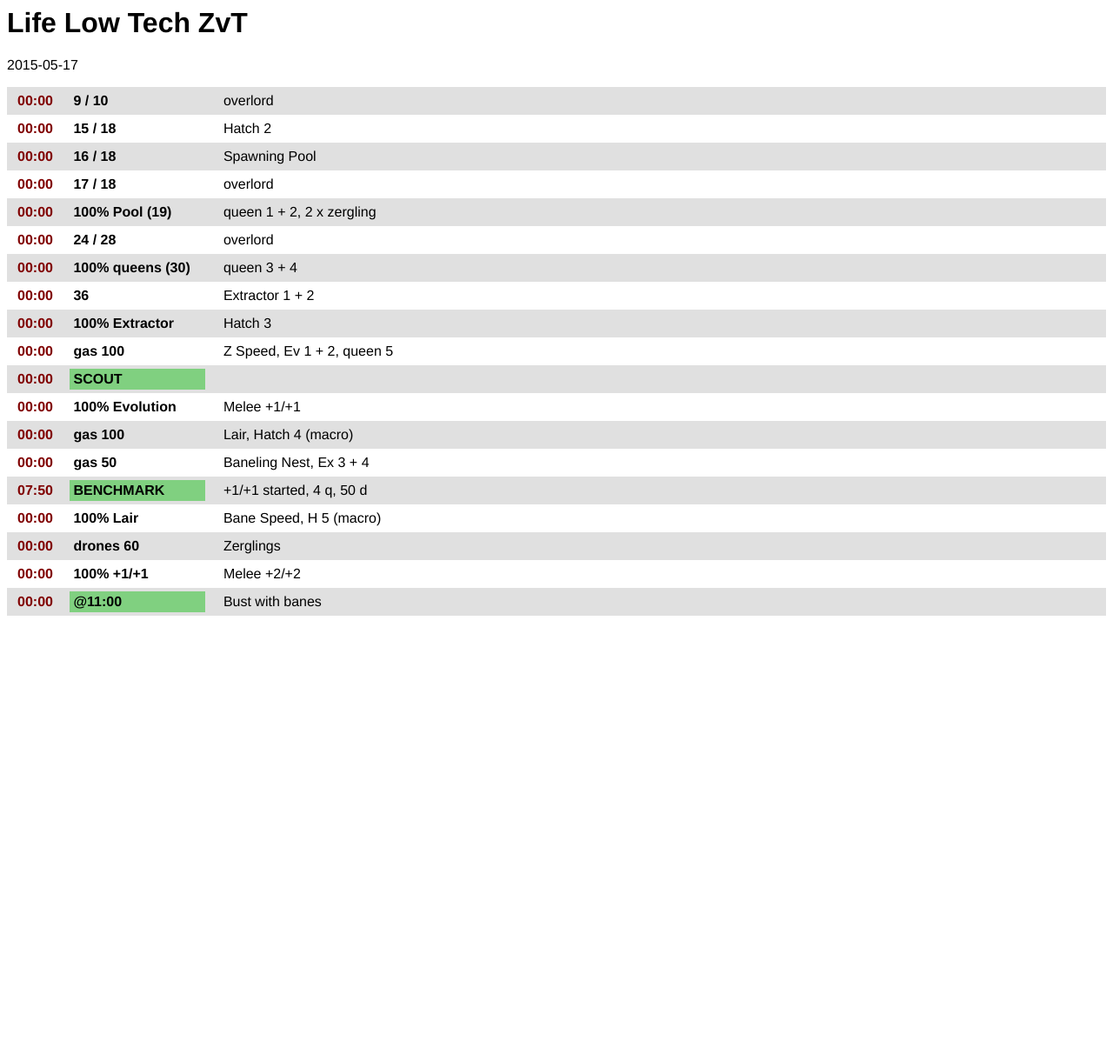
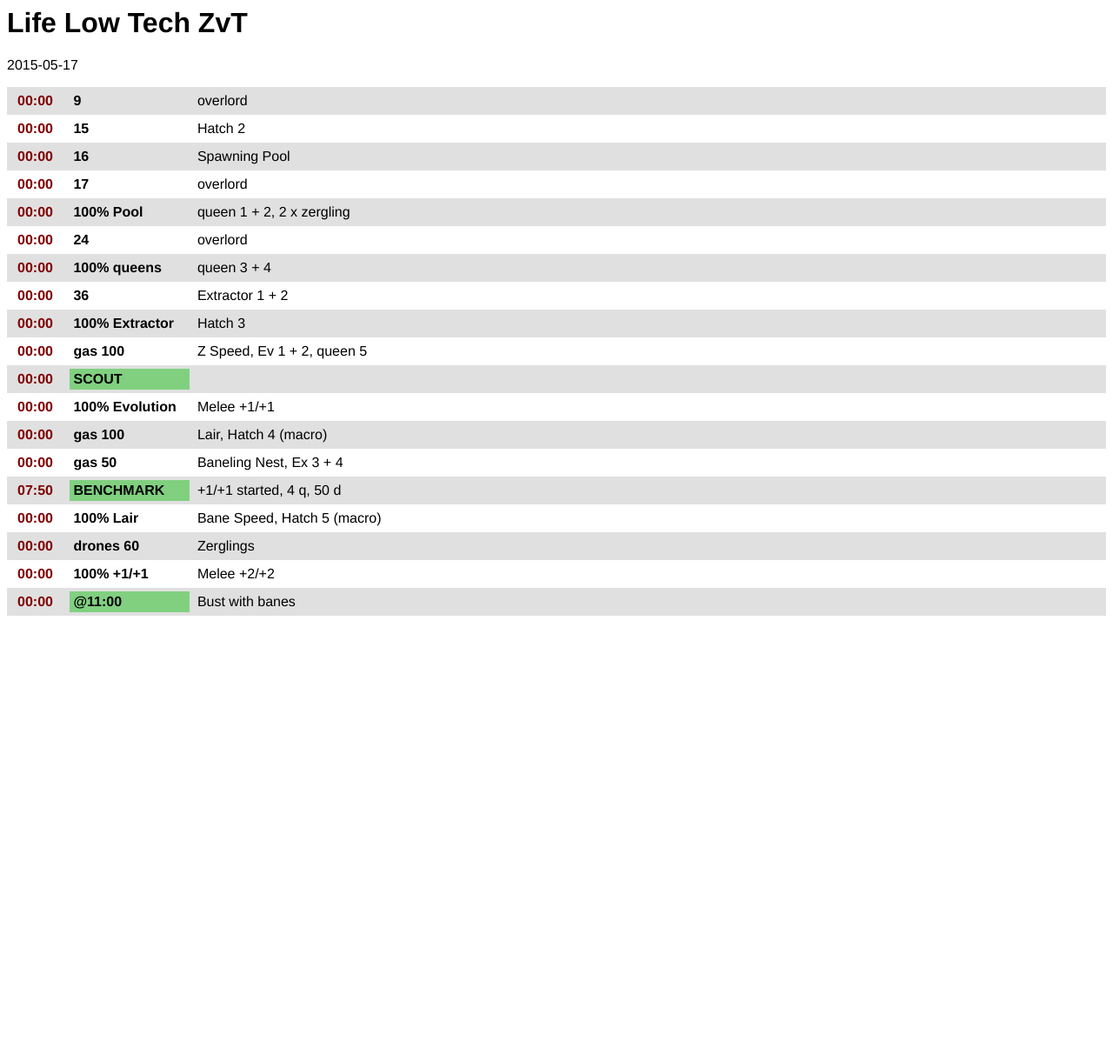
Before and after one commit to andersroos/andersroos.github.io, a Jekyll site: the page built from sc2/life-low-tech-zvt.md, in a window 1280 px wide. Shown: the whole page at 87% size. Built offline with Jekyll 4.4.1, drawn with Linux system fonts in a browser that asks for light colours.

Commit message:
More tweaking.

```diff
--- a/css/core.scss
+++ b/css/core.scss
@@ -73,9 +73,9 @@ body.sc2-bo {
         line-height: 1.5em;
         em, strong {
             display: inline-block;
-            width: 140px;
-            padding: 0 12 0 4;
-            margin: 4 16 4 4;
+            width: 130px;
+            padding: 0 4 0 4;
+            margin: 4 4 4 4;
             font-weight: 900;
         }
         strong {
--- a/sc2/life-low-tech-zvt.md
+++ b/sc2/life-low-tech-zvt.md
@@ -5,13 +5,13 @@ body_class: sc2-bo
 
 2015-05-17
 
-- `00:00`  _9 / 10_            overlord
-- `00:00` _15 / 18_            Hatch 2
-- `00:00` _16 / 18_            Spawning Pool
-- `00:00` _17 / 18_            overlord
-- `00:00` _100% Pool (19)_     queen 1 + 2, 2 x zergling
-- `00:00` _24 / 28_            overlord
-- `00:00` _100% queens (30)_   queen 3 + 4
+- `00:00`  _9_                 overlord
+- `00:00` _15_                 Hatch 2
+- `00:00` _16_                 Spawning Pool
+- `00:00` _17_                 overlord
+- `00:00` _100% Pool_          queen 1 + 2, 2 x zergling
+- `00:00` _24_                 overlord
+- `00:00` _100% queens_        queen 3 + 4
 - `00:00` _36_                 Extractor 1 + 2
 - `00:00` _100% Extractor_     Hatch 3
 - `00:00` _gas 100_            Z Speed, Ev 1 + 2, queen 5
@@ -20,7 +20,7 @@ body_class: sc2-bo
 - `00:00` _gas 100_            Lair, Hatch 4 (macro)
 - `00:00` _gas 50_             Baneling Nest, Ex 3 + 4
 - `07:50` __BENCHMARK__        +1/+1 started, 4 q, 50 d
-- `00:00` _100% Lair_          Bane Speed, H 5 (macro)
+- `00:00` _100% Lair_          Bane Speed, Hatch 5 (macro)
 - `00:00` _drones 60_          Zerglings
 - `00:00` _100% +1/+1_         Melee +2/+2
 - `00:00` __@11:00__           Bust with banes
```
